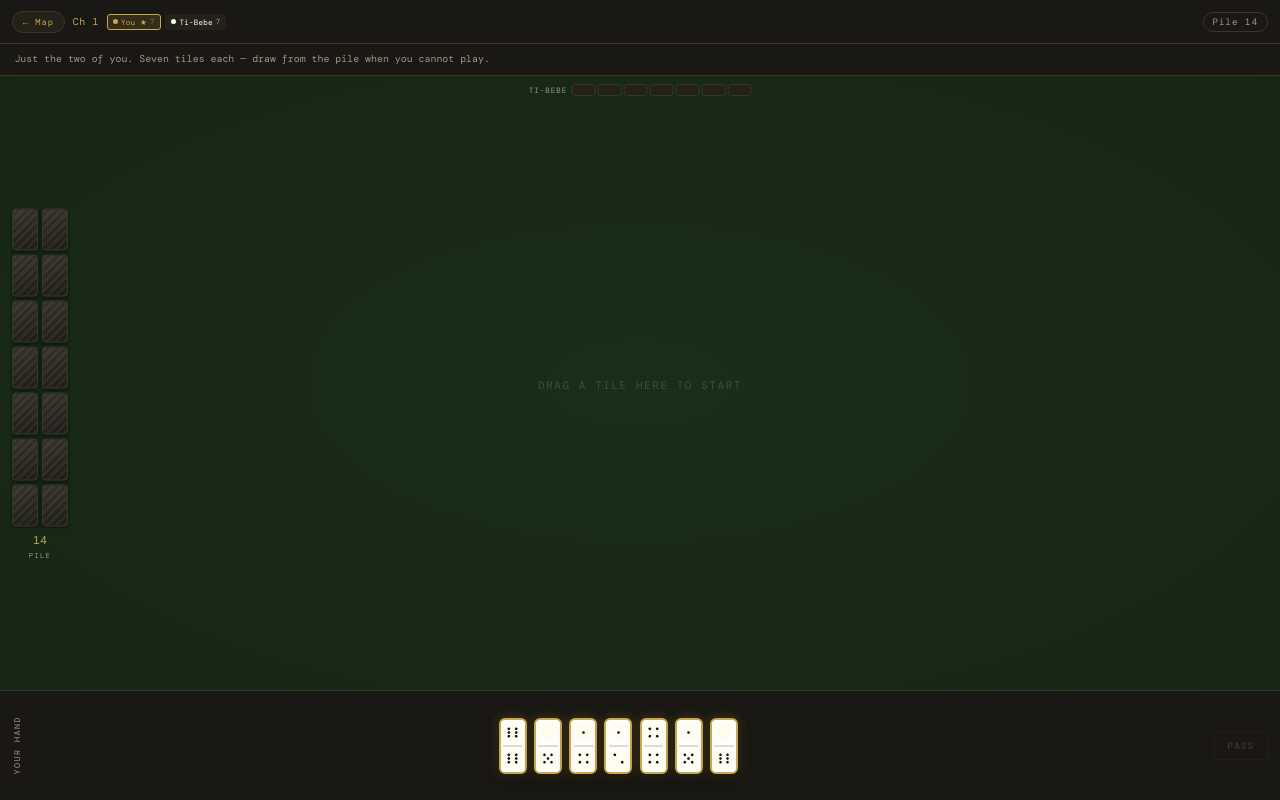
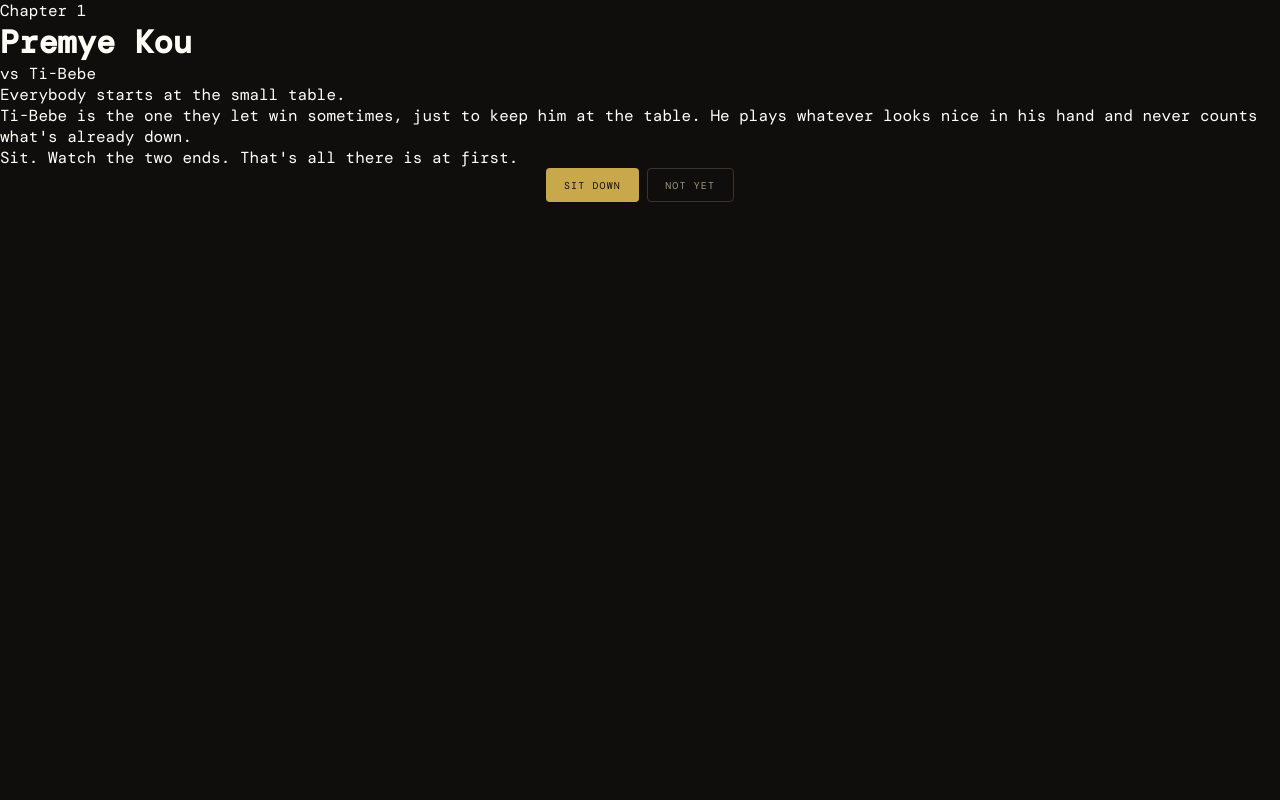
Before and after one commit to WorkVolt-tech/PlayVolt, a React (Vite) app in the folder dominoes/: page /story/1 in a window 1280 px wide. Built offline with nearby package versions, Linux system fonts and the light colour scheme.

Commit message:
Add story state management for intro and outro

```diff
--- a/dominoes/src/pages/StoryChallenge.jsx
+++ b/dominoes/src/pages/StoryChallenge.jsx
@@ -32,6 +32,7 @@ export default function StoryChallenge() {
   const [losses, setLosses] = useState(0)
   const [result, setResult] = useState(null) // challenge finished
   const [partner, setPartner] = useState(null)   // chosen teammate, when the challenge says 'pick'
+  const [story, setStory] = useState('intro')   // 'intro' | null | 'outro'
   const [unlocked, setUnlocked] = useState([])   // bots this player has earned
   const [saving, setSaving] = useState(false)
   const busyRef = useRef(false)
@@ -160,7 +161,7 @@ export default function StoryChallenge() {
     setSaving(false)
     setResult(null); setWins(0); setLosses(0)
     if (result.met && !last) setIndex(i => i + 1)
-    else if (result.met && last) navigate('/story')
+    else if (result.met && last) setStory('outro')
     else deal()   // failed — try again
   }
 
@@ -182,6 +183,47 @@ export default function StoryChallenge() {
       <div className="sc-empty">
         <p>This chapter doesn’t have its challenges written yet.</p>
         <button className="sc-btn" onClick={() => navigate('/story')}>Back to the map</button>
+      </div>
+    )
+  }
+
+  // ── chapter opening ───────────────────────────────────────────────────────
+  if (story === 'intro' && chapter.intro) {
+    return (
+      <div className="sc-story">
+        <div className="sc-story-card">
+          <div className="sc-story-chapter">Chapter {chapter.id}</div>
+          <h1 className="sc-story-title">{chapter.title}</h1>
+          {chapter.featured && <div className="sc-story-foe">vs {chapter.featured}</div>}
+          <div className="sc-story-text">
+            {chapter.intro.split('\n\n').map((para, i) => <p key={i}>{para}</p>)}
+          </div>
+          <div className="sc-actions">
+            <button className="sc-btn" onClick={() => setStory(null)}>Sit down</button>
+            <button className="sc-btn ghost" onClick={() => navigate('/story')}>Not yet</button>
+          </div>
+        </div>
+      </div>
+    )
+  }
+
+  // ── chapter finished ──────────────────────────────────────────────────────
+  if (story === 'outro') {
+    return (
+      <div className="sc-story">
+        <div className="sc-story-card">
+          <div className="sc-story-chapter">Chapter {chapter.id} complete</div>
+          <h1 className="sc-story-title">{chapter.title}</h1>
+          <div className="sc-story-text">
+            {(chapter.outro || '').split('\n\n').map((para, i) => <p key={i}>{para}</p>)}
+          </div>
+          {chapter.unlocks && (
+            <div className="sc-unlock">{chapter.unlocks} unlocked</div>
+          )}
+          <div className="sc-actions">
+            <button className="sc-btn" onClick={() => navigate('/story')}>Back to the map</button>
+          </div>
+        </div>
       </div>
     )
   }
```
